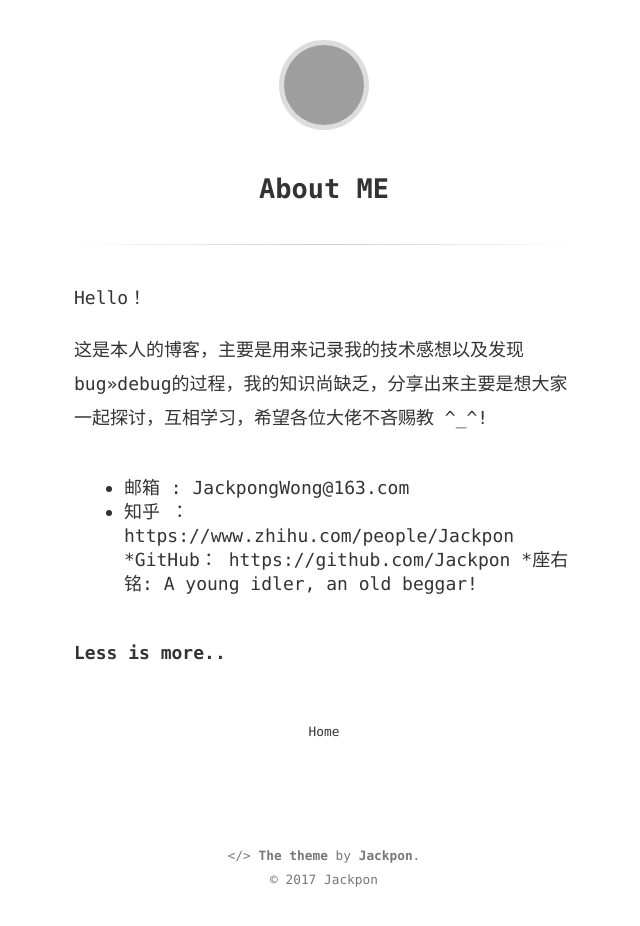
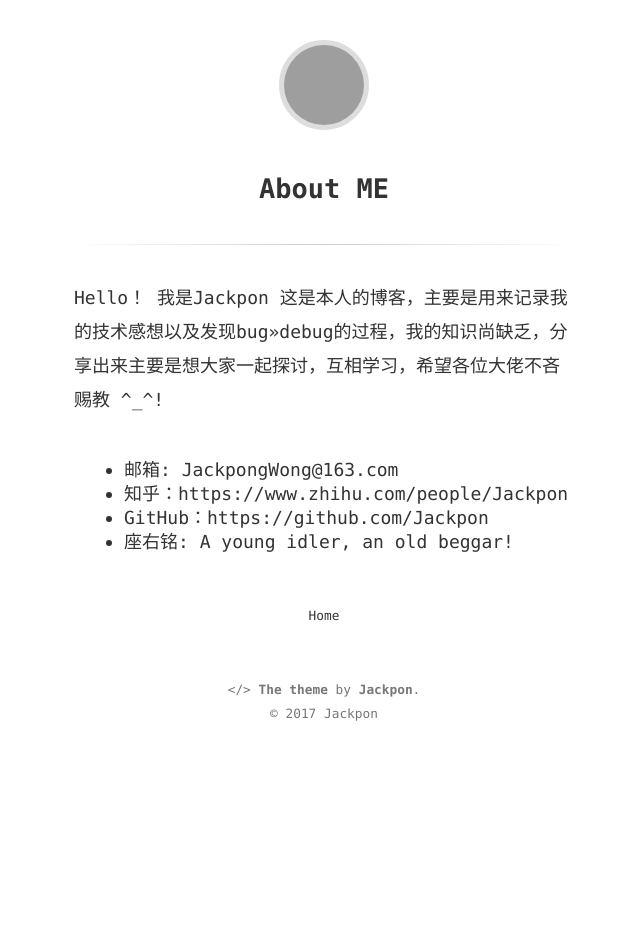
Before and after one commit to davi-xiao/Jackpon.github.io, a Jekyll site: the page built from about.md, in a window 1280 px wide, cut to the strip 0-927 px from the top of the page. Shown: the whole strip, without its empty margins (316-956 px from the left). Built offline with Jekyll 4.4.1, drawn with Linux system fonts in a browser that asks for light colours; after the commit the page ends 900 px from its top, so only the background shows below that; grey boxes are pictures that could not be loaded.

Commit message:
My Gitblog

```diff
--- a/_sass/main.scss
+++ b/_sass/main.scss
@@ -284,7 +284,7 @@ article {
   }
 }
 .footer {
-  margin-top: 100px;
+  margin-top: 50px;
   color: #777;
   a {
     border: none;
--- a/about.md
+++ b/about.md
@@ -4,12 +4,10 @@ title: About ME
 ---
 
 Hello！
-
+我是Jackpon
 这是本人的博客，主要是用来记录我的技术感想以及发现bug>>debug的过程，我的知识尚缺乏，分享出来主要是想大家一起探讨，互相学习，希望各位大佬不吝赐教 ^_^!
 
-* 邮箱 :	JackpongWong@163.com
-* 知乎 ：	https://www.zhihu.com/people/Jackpon
-*GitHub：	https://github.com/Jackpon
-*座右铭:	A young idler, an old beggar!
-
-**Less is more..**
+* 邮箱: JackpongWong@163.com
+* 知乎：https://www.zhihu.com/people/Jackpon
+* GitHub：https://github.com/Jackpon
+* 座右铭: A young idler, an old beggar!
```
